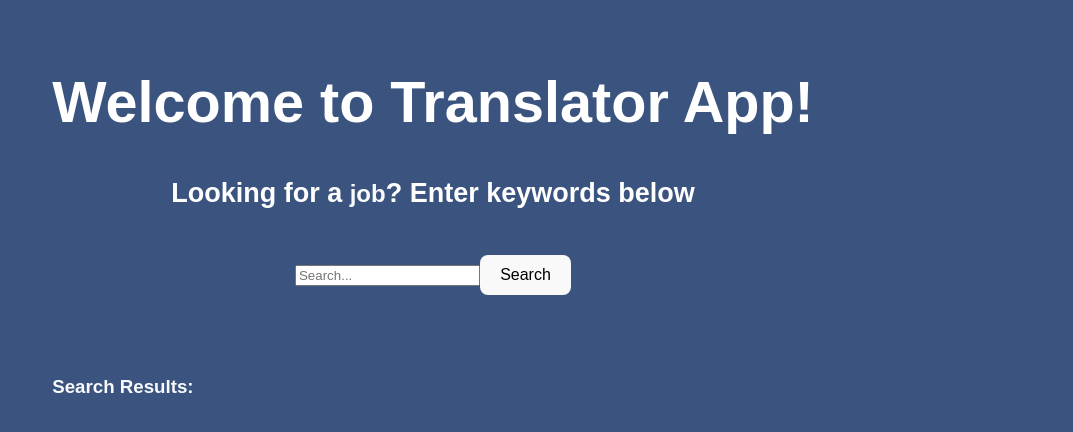
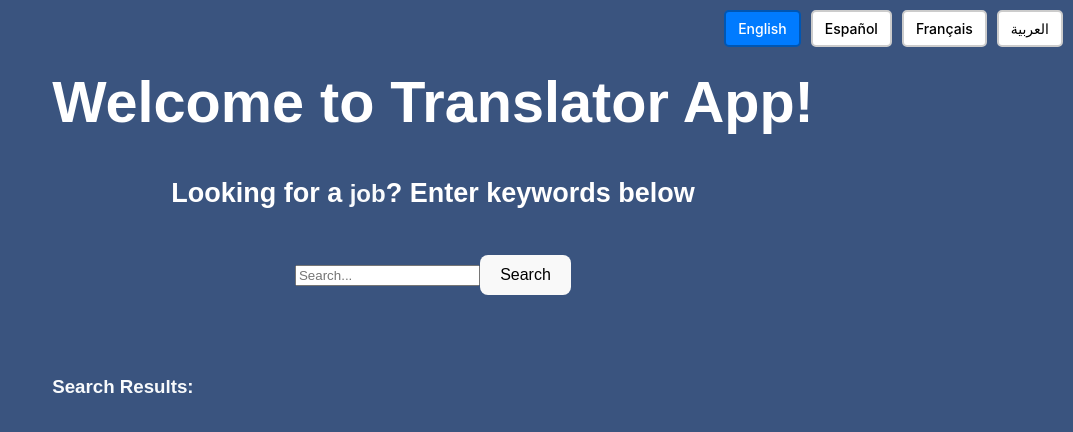
Before and after one commit to DatboiJoseG/Essential_Innovations_LLC_problem, a React (Vite) app in the folder Front_end/: page / in a window 1280 px wide. Shown: the top 432 px of the page, without its empty margins (207-1280 px from the left). Built offline with nearby package versions, Linux system fonts and the light colour scheme.

Commit message:
Top right corner buttons

```diff
--- a/Front_end/src/App.jsx
+++ b/Front_end/src/App.jsx
@@ -4,12 +4,14 @@ import viteLogo from '/vite.svg'
 import './App.css'
 import LandingPage from "./LandingPage"
 import SearchBar from "./SearchBar"
+import DropdownList from "./LanguageList"
 
 function App() {
 
 
   return (
     <>
+      <DropdownList />
       <LandingPage />
 
     </>
--- a/Front_end/src/LandingPage.jsx
+++ b/Front_end/src/LandingPage.jsx
@@ -13,6 +13,7 @@ export default function LandingPage() {
         const results = [
             { id: 1, text: 'Example result 1' },
             { id: 2, text: 'Example result 2' },
+            { id: 3, text: 'Example result 3' },
         ];
         setSearchResults(results);
     };
--- /dev/null
+++ b/Front_end/src/LanguageList.jsx
@@ -0,0 +1,37 @@
+import { useState } from "react";
+import "./LanguageListStyle.css"; // Import the CSS file
+
+const LanguageSelector = () => {
+  const [selectedLanguage, setSelectedLanguage] = useState("en");
+
+  return (
+    <div className="language-container">
+      <button
+        className={`language-button ${selectedLanguage === "en" ? "active" : ""}`}
+        onClick={() => setSelectedLanguage("en")}
+      >
+        English
+      </button>
+      <button
+        className={`language-button ${selectedLanguage === "es" ? "active" : ""}`}
+        onClick={() => setSelectedLanguage("es")}
+      >
+        Español
+      </button>
+      <button
+        className={`language-button ${selectedLanguage === "fr" ? "active" : ""}`}
+        onClick={() => setSelectedLanguage("fr")}
+      >
+        Français
+      </button>
+      <button
+        className={`language-button ${selectedLanguage === "ar" ? "active" : ""}`}
+        onClick={() => setSelectedLanguage("ar")}
+      >
+        العربية
+      </button>
+    </div>
+  );
+};
+
+export default LanguageSelector;
--- /dev/null
+++ b/Front_end/src/LanguageListStyle.css
@@ -0,0 +1,27 @@
+.language-container {
+    position: absolute;
+    top: 10px;
+    right: 10px;
+    display: flex;
+    gap: 10px;
+  }
+
+  .language-button {
+    padding: 8px 12px;
+    border: 2px solid #ccc;
+    background-color: white;
+    cursor: pointer;
+    border-radius: 5px;
+    font-size: 14px;
+    transition: all 0.3s ease;
+  }
+
+  .language-button:hover {
+    background-color: #f0f0f0;
+  }
+
+  .language-button.active {
+    background-color: #007bff;
+    color: white;
+    border-color: #0056b3;
+  }
```
